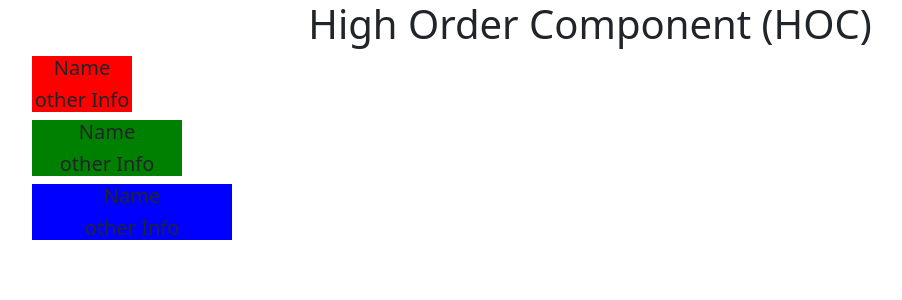
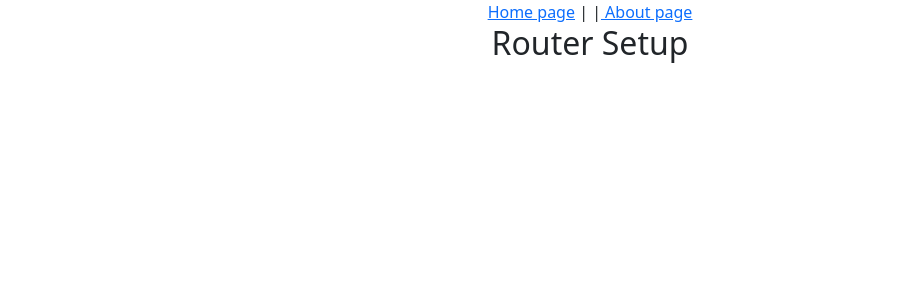
Before and after one commit to yash-jivani/Learn-React-CS, a React (Create React App) app: page / in a window 1280 px wide. Shown: the top 300 px of the page, without its empty margins (50-952 px from the left). Built offline with nearby package versions, Linux system fonts and the light colour scheme.

Commit message:
Setup React-Router

```diff
--- a/package.json
+++ b/package.json
@@ -10,6 +10,7 @@
     "react": "^17.0.2",
     "react-bootstrap": "^2.1.2",
     "react-dom": "^17.0.2",
+    "react-router-dom": "^6.2.1",
     "react-scripts": "5.0.0",
     "web-vitals": "^2.1.4"
   },
--- a/src/App.js
+++ b/src/App.js
@@ -1,53 +1,57 @@
+/*
+
+components ko pages me convert karnge >> unn components per link add karenge (for new page)
+terminal cmnd : 'npm install react-router-dom'
+
+*/
 
 import React from 'react'
+import { BrowserRouter as Router , Link , Route, Routes} from 'react-router-dom'
 
-function App() {
+export default function App() {
   return (
     <div className='container'>
-      <h1>High Order Component (HOC)</h1>
 
-      {/* Modification of 'Anything' component with the help of HOC component */}
+      <Router>
 
-      <HOCred comp={Anything} />
-      <HOCgreen comp={Anything} />
-      <HOCblue comp={Anything} />
+        <Link to='/home'>Home page</Link> | |
+        <Link to='/about'> About page</Link>
+
+{/* sabhi route Rountes ke ander hi aayenge | sytx */}
+    <Routes>
+        <Route path='/' element={<Demo />}></Route>
+        <Route path='/home' element={<Home/>}></Route>
+        <Route path='/about' element={<About />}></Route>
+    </Routes>
+
+      </Router>
+
     </div>
   )
 }
 
-// HOC component
-function HOCred(props) {
-  return (
-
-    <div style={{ width: 100, backgroundColor: 'red' }}>
-      <props.comp />
-    </div>
-  )
-}
-function HOCgreen(props) {
-  return (
-
-    <div style={{ width: 150, backgroundColor: 'green' }}>
-      <props.comp />
-    </div>
-  )
-}
-function HOCblue(props) {
-  return (
-    <div style={{ width: 200, backgroundColor: 'blue' }}>
-      <props.comp />
-    </div>
+function Demo(){
+  return(
+    <>
+    <h2>Router Setup</h2>
+    </>
   )
 }
 
-// Edit Component
-function Anything() {
+function Home() {
   return (
-    <div>
-      <h5>Name</h5>
-      <h5>other Info</h5>
-    </div>
+    <>
+      <h1>Home page</h1>
+      <p>Lorem ipsum HOME sit amet.</p>
+    </>
   )
 }
 
-export default App
+function About() {
+  return (
+    <>
+      <h1>About page</h1>
+      <p>Lorem ipsum ABOUT sit amet.</p>
+    </>
+  )
+}
```
Also changed, not shown: 2 other files (tests, documents, lock files or other folders).
